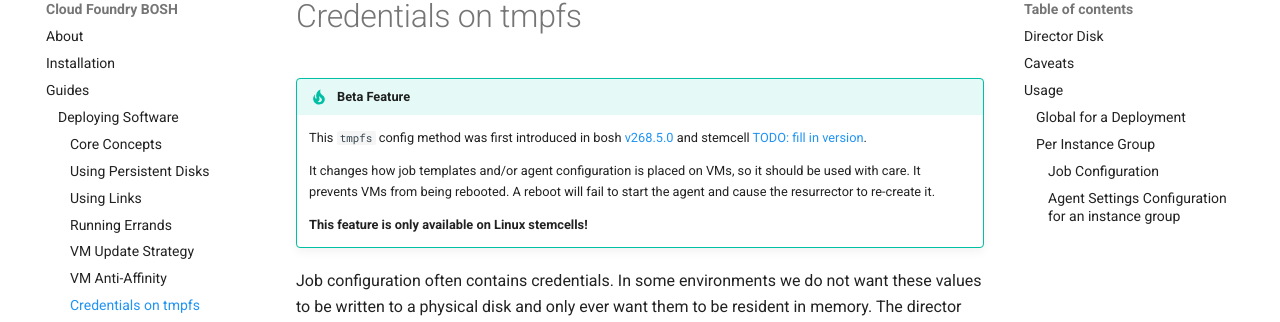
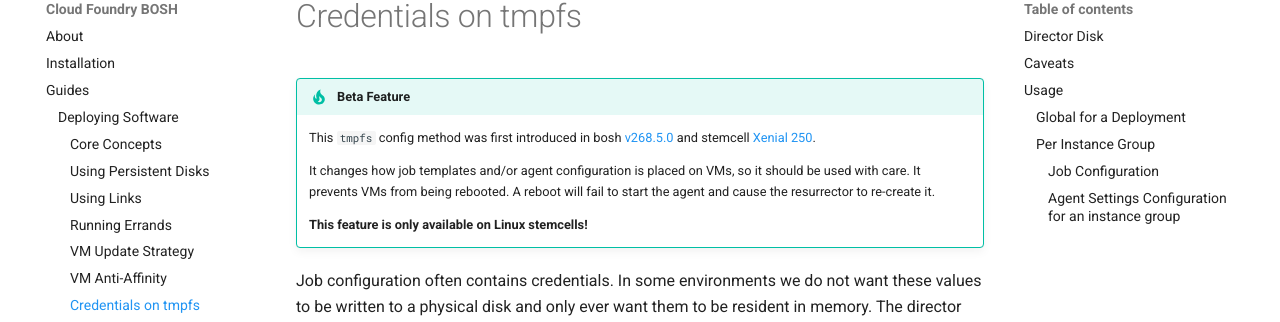
Before and after one commit to cloudfoundry/docs-bosh, an MkDocs documentation site: the page built from content/creds-tmpfs.md, in a window 1280 px wide and 900 px high. Shown: the part 150-472 px from the top of the window. Built offline with MkDocs 1.6.1 and Material for MkDocs 9.7.7, drawn with Linux system fonts in a browser that asks for light colours; old or Windows-style settings are respelled for this version of MkDocs.

Commit message:
Add proper stemcell version

```diff
--- a/content/creds-tmpfs.md
+++ b/content/creds-tmpfs.md
@@ -1,5 +1,5 @@
 !!! tip "Beta Feature"
-    This `tmpfs` config method was first introduced in bosh [v268.5.0](https://github.com/cloudfoundry/bosh/releases/tag/v268.5.0) and stemcell [TODO: fill in version](TODO).
+    This `tmpfs` config method was first introduced in bosh [v268.5.0](https://github.com/cloudfoundry/bosh/releases/tag/v268.5.0) and stemcell [Xenial 250](https://bosh.io/stemcells/#ubuntu-xenial).
 
     It changes how job templates and/or agent configuration is placed on VMs, so
     it should be used with care. It prevents VMs from being rebooted. A reboot
```
